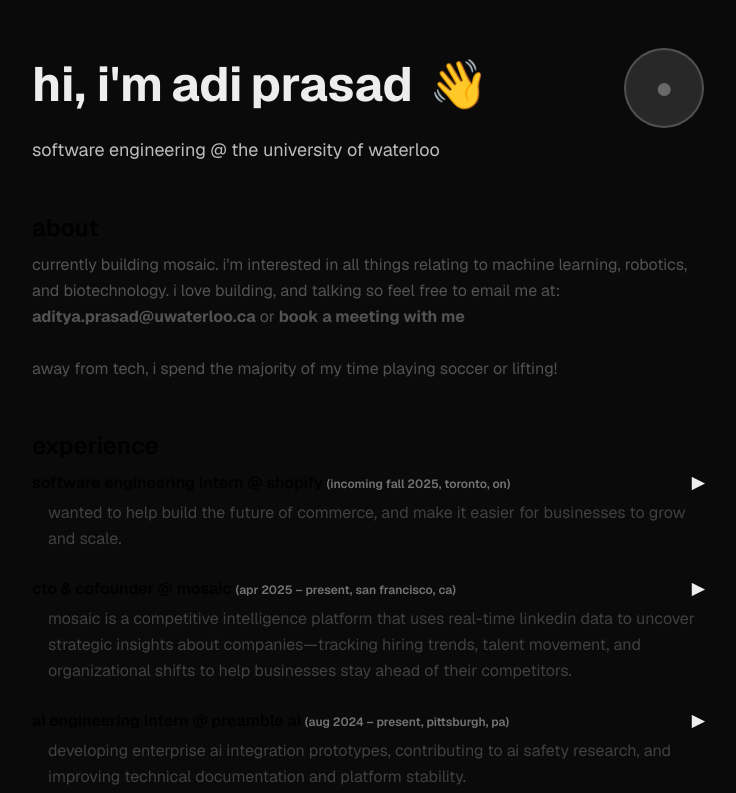
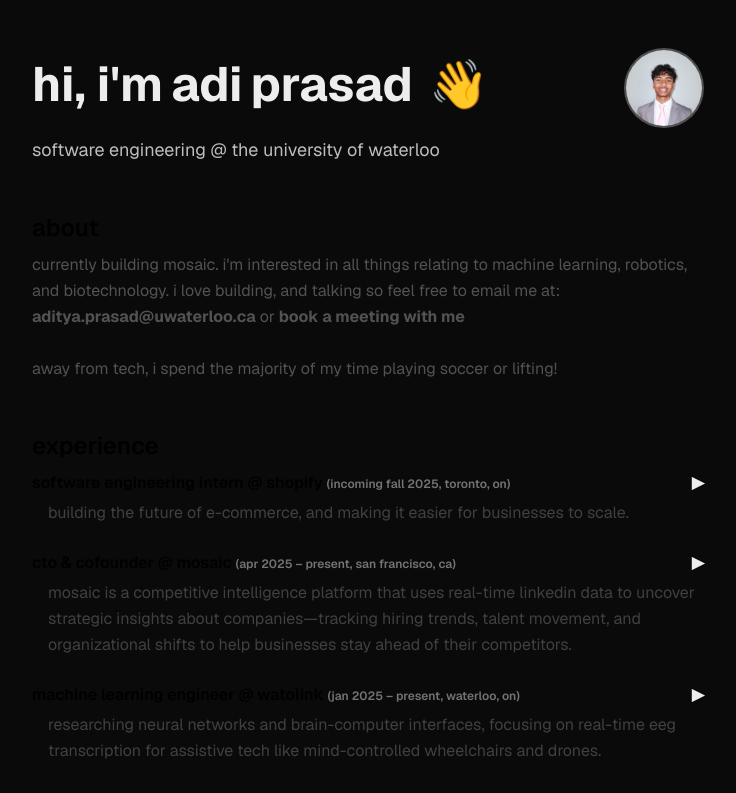
Before and after one commit to adiprasadd/personalpage, a Next.js app: page / in a window 1280 px wide. Shown: the top 793 px of the page, without its empty margins (272-1008 px from the left). Built offline with nearby package versions, Linux system fonts and the light colour scheme.

Commit message:
edited text

```diff
--- a/src/app/page.tsx
+++ b/src/app/page.tsx
@@ -18,7 +18,7 @@ export default function Home() {
       key: 'shopify',
       title: 'software engineering intern @ shopify',
       date: '(incoming fall 2025, toronto, on)',
-      summary: 'wanted to help build the future of commerce, and make it easier for businesses to grow and scale.',
+      summary: 'building the future of e-commerce, and making it easier for businesses to scale.',
       details: [
         'not sure yet what i will be working on, but stay tuned!'
       ]
@@ -31,7 +31,19 @@ export default function Home() {
       details: [
         'leading product and technical direction as cto and cofounder.',
         'building tools for real-time analysis of linkedin data.',
-        'enabling businesses to track hiring, talent movement, and org changes.'
+        'enabling businesses to track hiring, talent movement, and org changes.',
+        'join our waitlist at: usemosaic.vercel.app'
+      ]
+    },
+    {
+      key: 'watolink',
+      title: 'machine learning engineer @ watolink',
+      date: '(jan 2025 – present, waterloo, on)',
+      summary: 'researching neural networks and brain-computer interfaces, focusing on real-time eeg transcription for assistive tech like mind-controlled wheelchairs and drones.',
+      details: [
+        'analyzed scientific publications on neural networks and bcis.',
+        'evaluated advanced eeg decoding models for brain signal interpretation.',
+        'implementing research for real-time transcription and assistive applications.'
       ]
     },
     {
@@ -43,17 +55,6 @@ export default function Home() {
         'built enterprise ai integration prototypes to streamline workflows.',
         'researched ai safety trends and developed proof-of-concept use cases.',
         'improved platform stability and documentation for better user experience.'
-      ]
-    },
-    {
-      key: 'watolink',
-      title: 'machine learning engineer @ watolink',
-      date: '(jan 2025 – present, waterloo, on)',
-      summary: 'researching neural networks and brain-computer interfaces, focusing on real-time eeg transcription for assistive tech like mind-controlled wheelchairs and drones.',
-      details: [
-        'analyzed scientific publications on neural networks and bcis.',
-        'evaluated advanced eeg decoding models for brain signal interpretation.',
-        'implementing research for real-time transcription and assistive applications.'
       ]
     },
     {
@@ -101,9 +102,14 @@ export default function Home() {
             </h1>
           </div>
           <div className="ml-auto">
-            <div className="w-20 h-20 rounded-full bg-[#ededed22] flex items-center justify-center border-2 border-[#ededed33]">
-              {/* Profile image placeholder */}
-              <span className="text-[#ededed55] text-3xl">●</span>
+            <div className="w-20 h-20 rounded-full bg-[#ededed22] flex items-center justify-center border-2 border-[#ededed33] overflow-hidden">
+              <Image
+                src="/headshot.jpg"
+                alt="adi prasad"
+                width={80}
+                height={80}
+                className="object-cover"
+              />
             </div>
           </div>
         </div>
```
Also changed, not shown: public/headshot.jpg (added).
